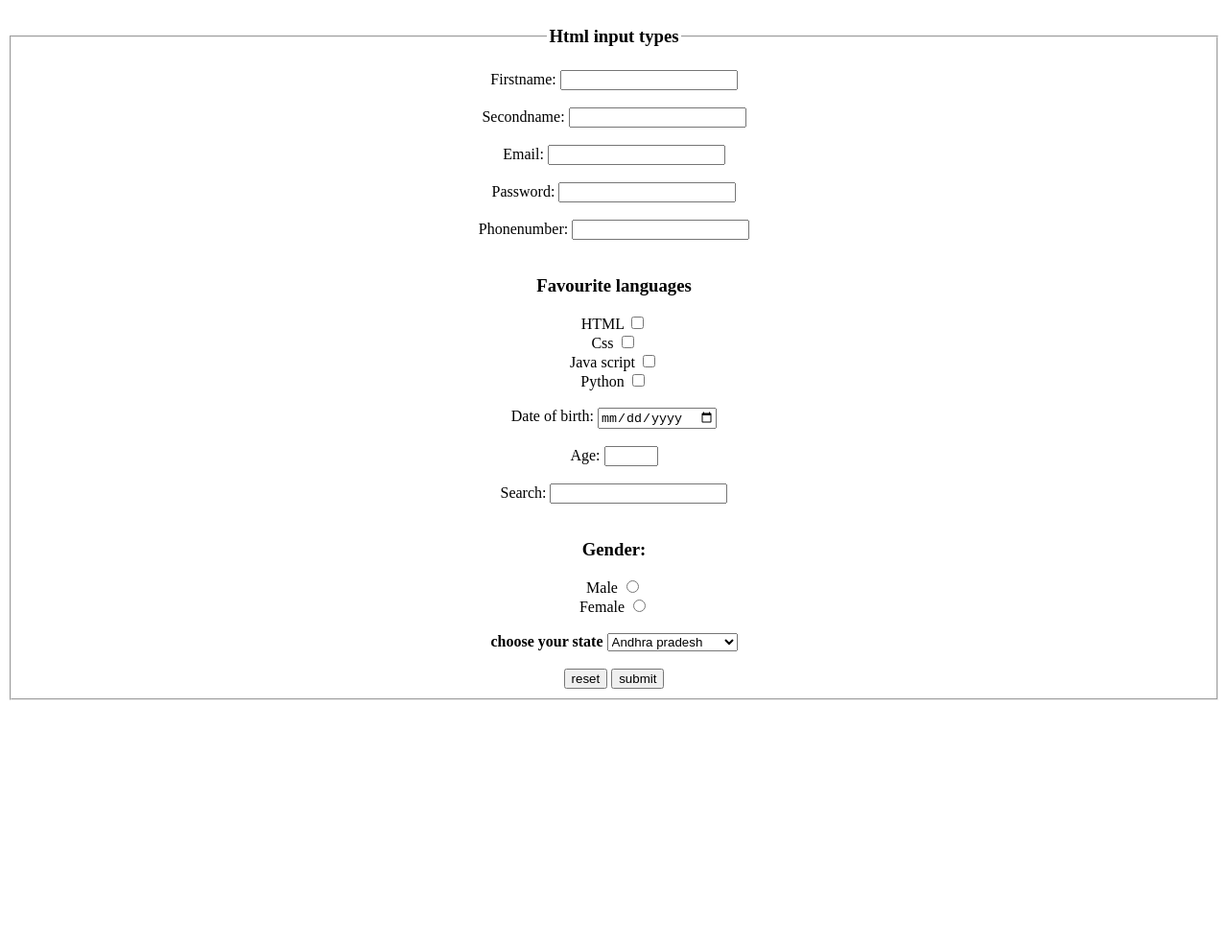
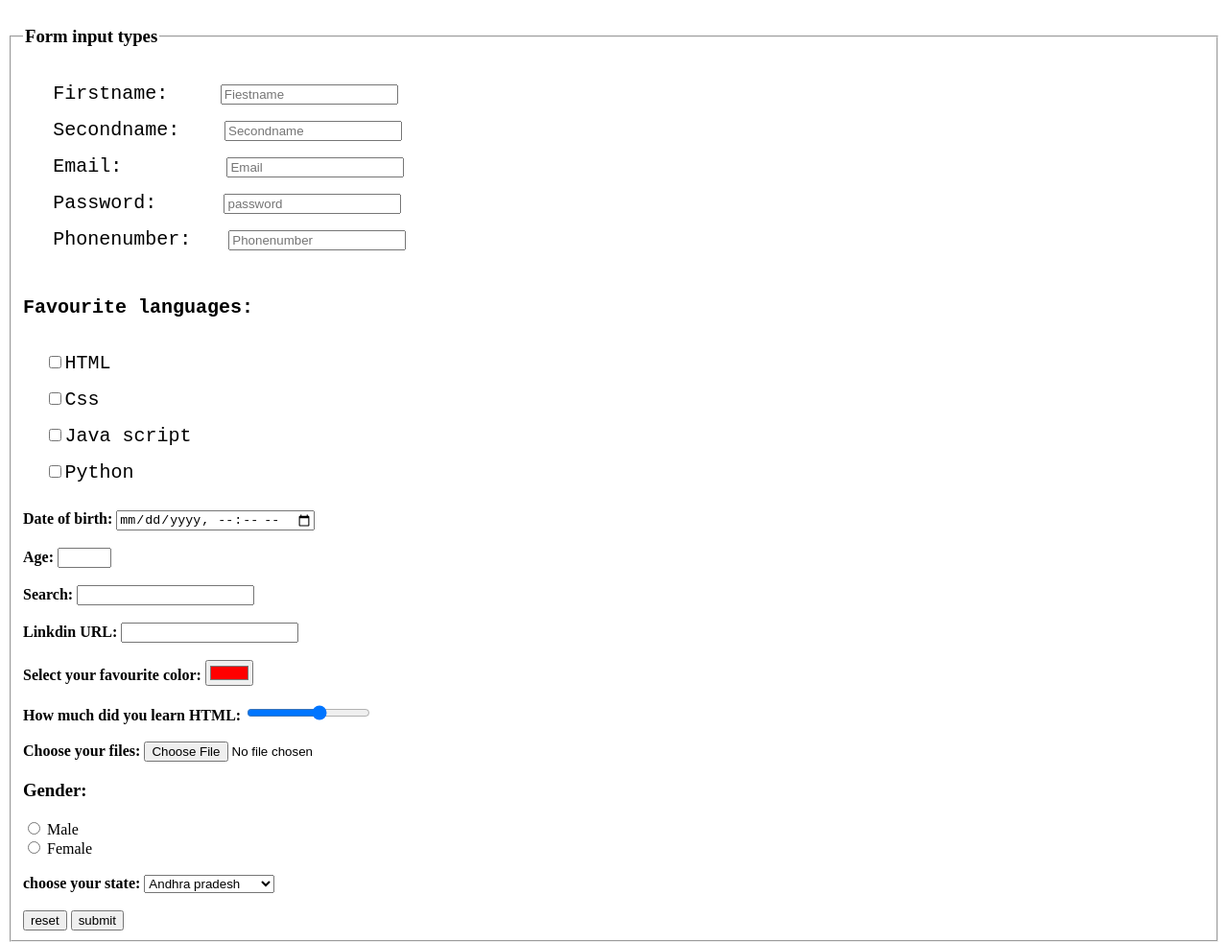
Before and after one commit to Anveshdonga/today-task-15-12-2023, a plain HTML site: page index.html in a window 1280 px wide. Shown: the whole page at 96% size. Before the commit the page ends 800 px from the top, so only its background shows below. Drawn offline with Linux system fonts and the light colour scheme.

Commit message:
Update index.html

```diff
--- a/index.html
+++ b/index.html
@@ -6,40 +6,48 @@
     <title>Document</title>
 </head>
 <body >
-    <fieldset style="text-align: center;" ><legend><h3>Html input types</h3></legend>
-   <form method="post">
-    <label></label>
-    <label for="Firstname">Firstname:</label>
-    <input type="Firstname" id="Firstname" name="Firstname"><br><br>
-    <label for="Secondname">Secondname:</label>
-    <input type="Secondname" id="Secondname" name="Secondname"><br><br>
-    <label for="email">Email:</label>
-    <input type="email" id="email" neme="Email"><br><br>
-    <label for="password">Password:</label>
-    <input type="password" id="password" neme="password"><br><br>
-    <label for="Phonenumber">Phonenumber:</label>
-    <input type="tel" id="Phonenumber" neme="Phonenumber"><br><br>
-   <p><h3>Favourite languages</h3></p>
-    <label for="languages">HTML</label>
-    <input type="checkbox" id="languages" name="Html"><br>
-    <label for="languages">Css</label>
-    <input type="checkbox" id="languages" name="Css"><br>
-    <label for="languages">Java script</label>
-    <input type="checkbox" id="languages" name="Java script"><br>
-    <label for="languages">Python</label>
-    <input type="checkbox" id="languages" name="Python"><br><br>
-    <label for="DOB">Date of birth:</label>
-    <input type="date" id="DOB" neme="DOB"><br><br>
-    <label for="age">Age:</label>
+    <fieldset ><legend><h3>Form input types</h3></legend>
+   <form method="post"><pre>
+    <label for="Firstname" style="font-size: 20px;">Firstname:</label>       <input type="Firstname" id="Firstname" name="Firstname" placeholder="Fiestname">
+
+    <label for="Secondname" style="font-size: 20px;">Secondname:</label>      <input type="Secondname" id="Secondname" name="Secondname" placeholder="Secondname">
+
+    <label for="email" style="font-size: 20px;">Email:</label>              <input type="email" id="email" neme="Email" placeholder="Email">
+
+    <label for="password" style="font-size: 20px;">Password:</label>         <input type="password" id="password" neme="password" placeholder="password">
+
+    <label for="Phonenumber" style="font-size: 20px;">Phonenumber:</label>     <input type="tel" id="Phonenumber" neme="Phonenumber" placeholder="Phonenumber">
+</pre>
+<pre>
+   <p><h3 style="font-size: 20px">Favourite languages:</h3></p>
+   <input type="checkbox" id="languages" name="Html"><label for="languages" style="font-size: 20px;">HTML</label>
+
+   <input type="checkbox" id="languages" name="Css"><label for="languages" style="font-size: 20px;">Css</label>
+
+   <input type="checkbox" id="languages" name="Java script"><label for="languages" style="font-size: 20px;">Java script</label>
+
+   <input type="checkbox" id="languages" name="Python"><label for="languages" style="font-size: 20px;">Python</label><br>
+</pre>
+    <label for="DOB"><b>Date of birth:</b></label>
+    <input type="datetime-local" id="DOB" neme="DOB"><br><br>
+    <label for="age"><b>Age:</b></label>
     <input type="number" id="age" name="age" min="18" max="40"><br><br>
-    <label for="gsearch">Search:</label>
+    <label for="gsearch"><b>Search:</b></label>
     <input type="search" id="gsearch" name="Search"><br><br>
+    <label for="url"><b>Linkdin URL:</b></label>
+    <input type="url" id="url" name="url"><br><br>
+    <label for="color"><b>Select your favourite color:</b></label>
+    <input type="color" id="color" name="favcovlo" value="#ff0000"><br><br>
+    <label for="range"><b>How much did you learn HTML:</b></label>
+    <input type="range" id="range" name="range" min="0" max="5"><br><br>
+    <label for="file"><b>Choose your files:</b></label>
+    <input type="file" id="file" name="files"><br>
 <h3><p>Gender:</p></h3>
-    <label>Male</label>
-    <input type="radio" id="gender" name="male"><br>
-    <label>Female</label>
-    <input type="radio" id="gender" name="male"><br><br>
-    <label for="state"><b>choose your state</b></label>
+    <input type="radio" id="gender" name="male">
+    <label>Male</label><br>
+    <input type="radio" id="gender" name="male">
+    <label>Female</label><br><br>
+    <label for="state"><b>choose your state:</b></label>
     <select id="state" name="your state">
         <option value="Andhra pradesh">Andhra pradesh</option>
         <option value="Telangana">Telangana</option>
```
